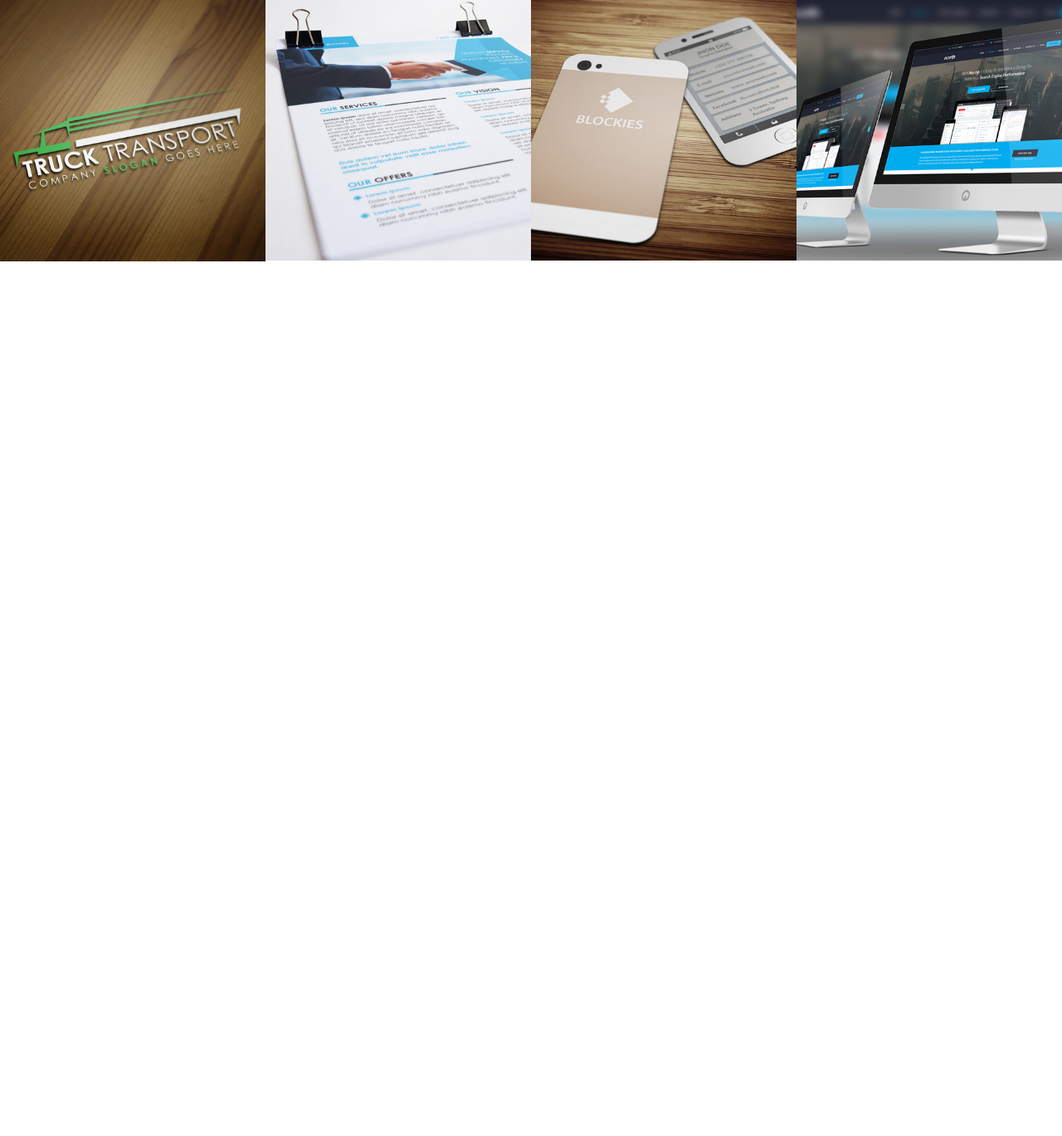
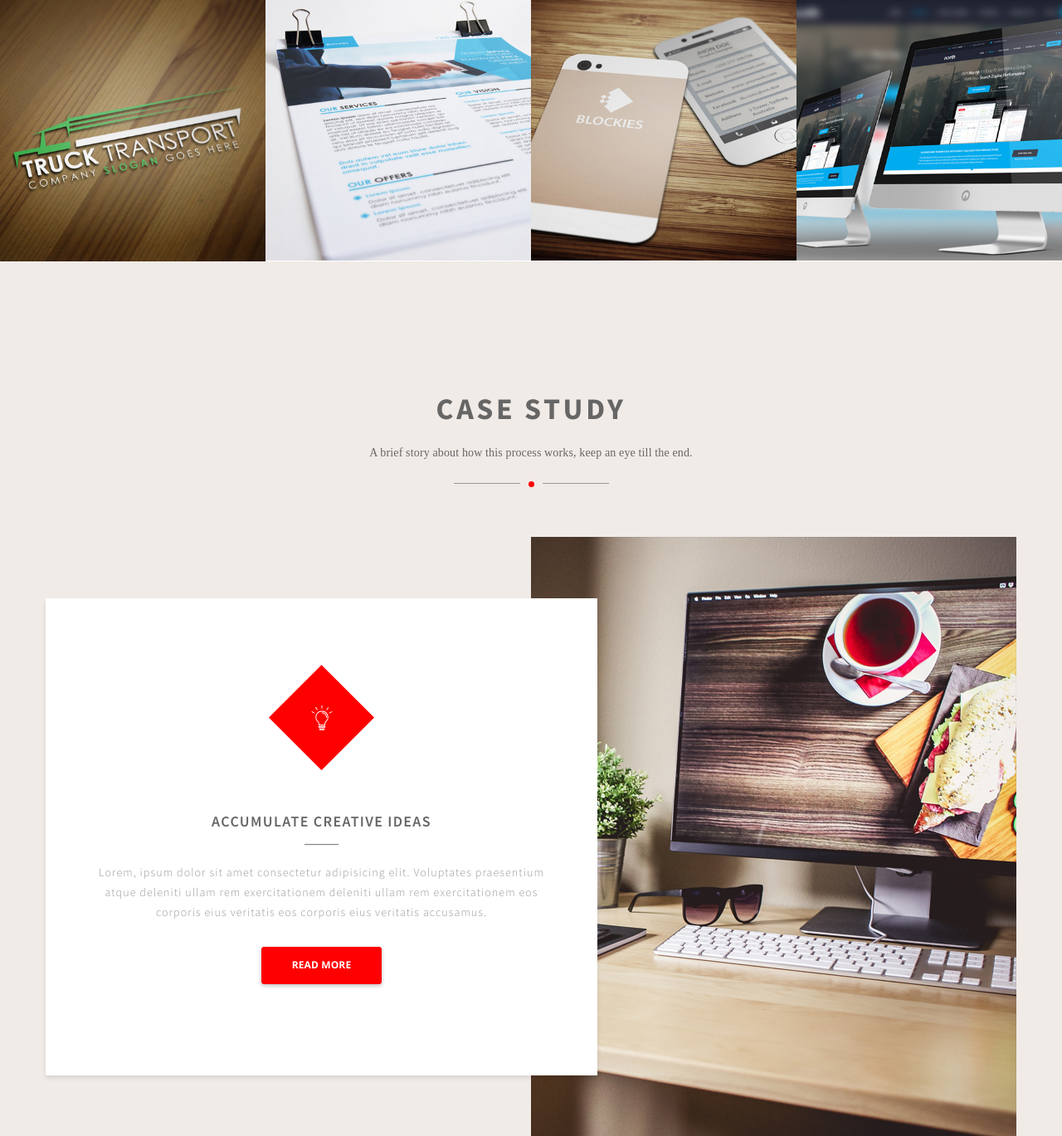
Before and after one commit to VitalGol/Bino, a website: page index.html in a window 1280 px wide. Shown: the part 3516-4885 px from the top of the page at 83% size. Before the commit the page ends 3831 px from the top, so only its background shows below. Drawn offline with nearby package versions, Linux system fonts and the light colour scheme; files that its build step writes are made by us from their sources; files whose address does not match are found by name.

Commit message:
add section case-study and adaptation for devices

```diff
--- a/index.html
+++ b/index.html
@@ -267,6 +267,38 @@
           </div>
         </div>
       </section>
+      <section class="case-study">
+        <div class="wrap">
+          <p class="case-study__title">CASE STUDY</p>
+          <p>
+            A brief story about how this process works, keep an eye till the
+            end.
+          </p>
+          <div class="case-study__devider devider">
+            <p></p>
+          </div>
+          <div class="case-study__block">
+            <div class="case-study__left ideas">
+              <div class="ideas__icon">
+                <svg class="ideas__img">
+                  <use xlink:href="img/symbol/sprite.svg#icons--icon4" />
+                </svg>
+              </div>
+              <p class="ideas__title">ACCUMULATE CREATIVE IDEAS</p>
+              <p>
+                Lorem, ipsum dolor sit amet consectetur adipisicing elit.
+                Voluptates praesentium atque deleniti ullam rem exercitationem
+                deleniti ullam rem exercitationem eos corporis eius veritatis
+                eos corporis eius veritatis accusamus.
+              </p>
+              <a href="#" class="ideas__btn">read more</a>
+            </div>
+            <div class="case-study__right">
+              <img src="../img/case-study.jpg" alt="" />
+            </div>
+          </div>
+        </div>
+      </section>
     </div>
   </body>
 </html>
--- /dev/null
+++ b/scss/blocks/case-study.scss
@@ -0,0 +1,39 @@
+.case-study {
+  background-color: $white-gray;
+  padding: 140px 0;
+  p {
+    font-family: "Opens Sans";
+    font-size: 14px;
+    line-height: 29px;
+    letter-spacing: 0.14px;
+    margin: 20px 0;
+    color: $gray;
+    text-align: center;
+  }
+  .case-study__devider {
+    @include devider($advantages-gray);
+  }
+  .case-study__title {
+    font-family: "Source Sans Pro";
+    font-size: 36px;
+    line-height: 36px;
+    letter-spacing: 3.6px;
+    font-weight: 700;
+    text-transform: uppercase;
+  }
+  .case-study__block {
+    display: flex;
+    align-items: center;
+    margin-top: 60px;
+  }
+  .case-study__left {
+    position: relative;
+    flex-basis: 665px;
+    z-index: 1;
+  }
+  .case-study__right {
+    img {
+      margin-left: -80px;
+    }
+  }
+}
--- /dev/null
+++ b/scss/blocks/ideas.scss
@@ -0,0 +1,94 @@
+.ideas {
+  background-color: $white;
+  box-shadow: 0 3px 5px rgba(0, 0, 0, 0.1);
+  padding: 30px 50px 80px;
+  box-sizing: border-box;
+  p {
+    font-family: "Source Sans Pro";
+    font-size: 14px;
+    line-height: 24px;
+    color: $advantages-gray;
+    letter-spacing: 1.05px;
+    font-weight: 300;
+  }
+  .ideas__btn {
+    @include btn() {
+      width: 145px;
+      height: 45px;
+      font-size: 12px;
+      line-height: 16px;
+      letter-spacing: 0.12px;
+      font-weight: 700;
+      padding: 13px 0;
+      display: block;
+      margin: 30px auto;
+    }
+  }
+  .ideas__icon {
+    // display: flex;
+    width: 127px;
+    height: 127px;
+    background-color: $red;
+    position: relative;
+    margin: 50px auto;
+    clip-path: polygon(50% 0, 100% 50%, 50% 100%, 0 50%);
+    img,
+    svg {
+      position: absolute;
+      left: 50%;
+      top: 50%;
+      transform: translate(-50%, -50%);
+    }
+    .ideas__img {
+      fill: $white;
+      width: 30px;
+      height: 40px;
+    }
+  }
+  .ideas__title {
+    font-size: 18px;
+    font-weight: 600;
+    color: $gray;
+    letter-spacing: 1.35px;
+    text-transform: uppercase;
+    &::after {
+      content: "";
+      width: 41px;
+      height: 1px;
+      background-color: #888;
+      border-bottom: 1px solid #e1e1e1;
+      display: block;
+      margin: 15px auto 0px;
+    }
+  }
+}
+
+@media (max-width: 980px) {
+  .case-study {
+    padding: 50px 0;
+    .case-study__left {
+      flex-basis: 50%;
+      padding: 30px;
+    }
+    .case-study__right {
+      flex-basis: 50%;
+      img {
+        max-width: 100%;
+      }
+    }
+  }
+}
+
+@media (max-width: 768px) {
+  .case-study {
+    .case-study__block {
+      flex-direction: column;
+    }
+    .case-study__left {
+      padding: 20px;
+    }
+    .case-study__right {
+      margin-top: 30px;
+    }
+  }
+}
--- a/scss/style.scss
+++ b/scss/style.scss
@@ -13,3 +13,5 @@
 @import "blocks/history.scss";
 @import "blocks/service.scss";
 @import "blocks/recent.scss";
+@import "blocks/case-study.scss";
+@import "blocks/ideas.scss";
```
Also changed, not shown: build/css/style.css, build/index.html.
